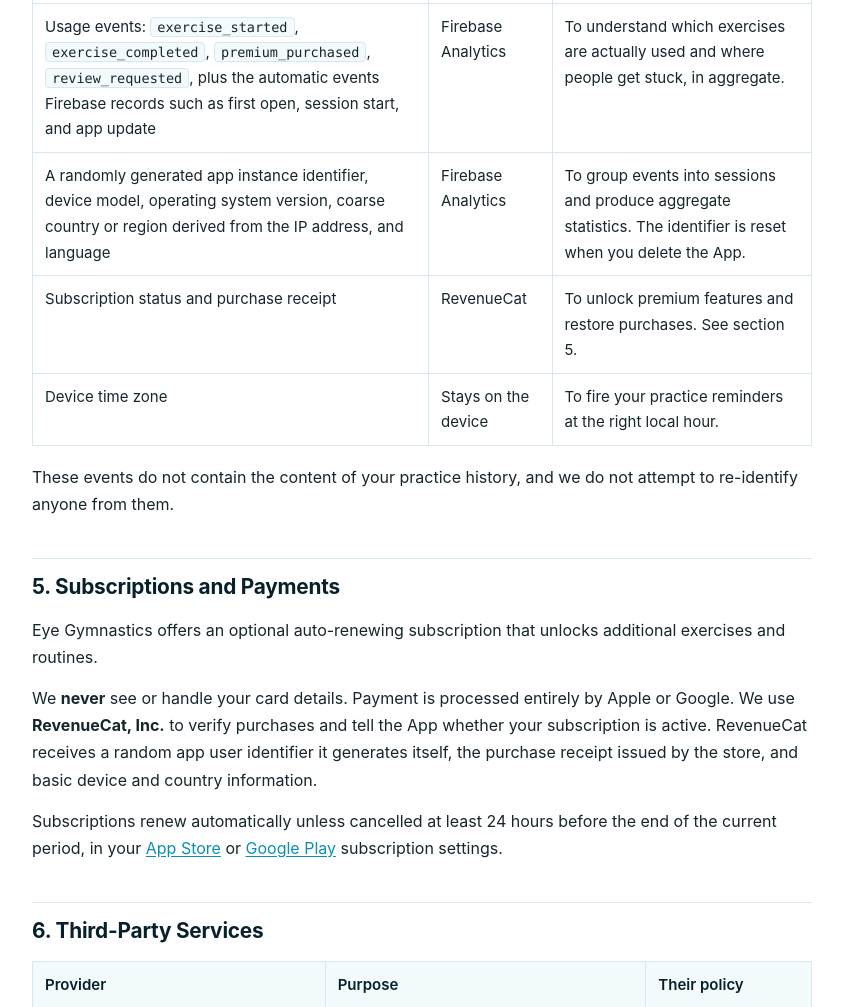
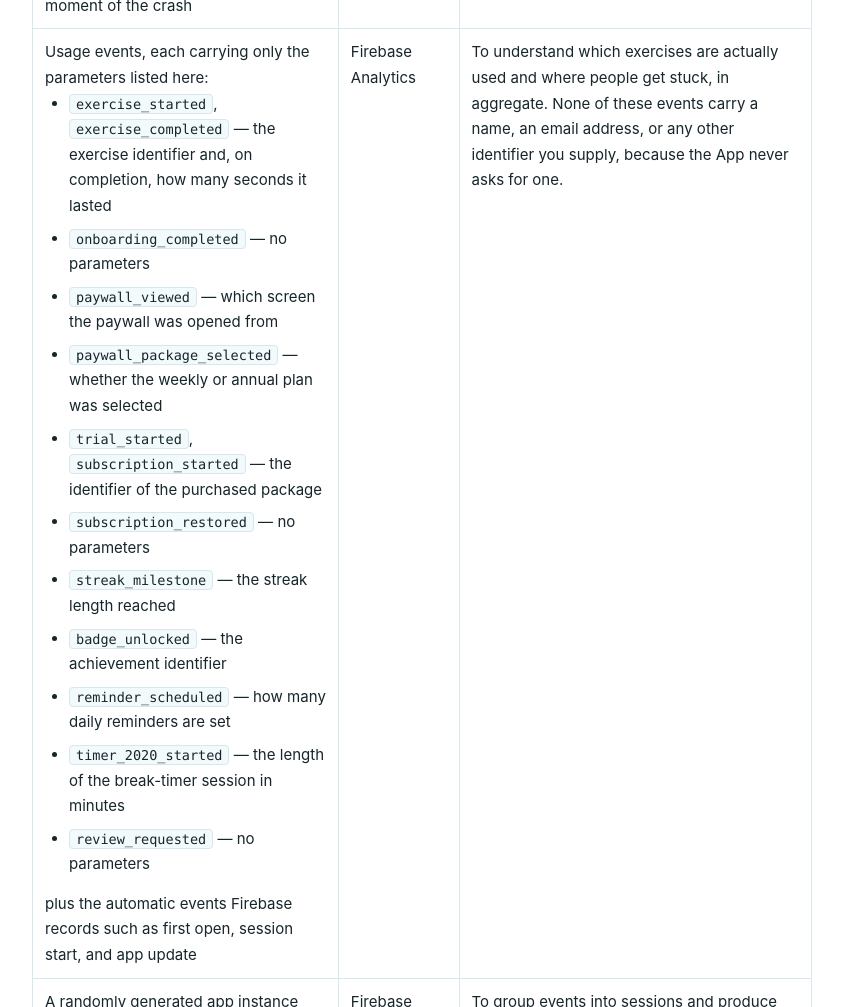
Before and after one commit to elyorberdiev/eyegym-legal, a plain HTML site: page privacy.html in a window 1280 px wide. Shown: the part 1793-2800 px from the top of the page, without its empty margins (218-1061 px from the left). Drawn offline with Linux system fonts and the light colour scheme.

Commit message:
Update legal documents: all exercises free, premium feature list, analytics events

```diff
--- a/privacy.html
+++ b/privacy.html
@@ -14,7 +14,7 @@
   <h1>Privacy Policy</h1>
   <p class="meta">
     For the Eye Gymnastics mobile app (<code>com.indiehacker.eye_gymnastics</code>) on iOS and Android.<br>
-    Effective Date: <strong>August 15, 2026</strong> · Last Updated: <strong>August 15, 2026</strong>
+    Effective Date: <strong>August 15, 2026</strong> · Last Updated: <strong>August 25, 2026</strong>
   </p>
   <p class="nav-links"><a href="index.html">← Legal home</a><a href="terms.html">Terms of Use</a></p>
 </header>
@@ -64,9 +64,23 @@
       <td>To find and fix crashes.</td>
     </tr>
     <tr>
-      <td>Usage events: <code>exercise_started</code>, <code>exercise_completed</code>, <code>premium_purchased</code>, <code>review_requested</code>, plus the automatic events Firebase records such as first open, session start, and app update</td>
+      <td>Usage events, each carrying only the parameters listed here:
+        <ul>
+          <li><code>exercise_started</code>, <code>exercise_completed</code> — the exercise identifier and, on completion, how many seconds it lasted</li>
+          <li><code>onboarding_completed</code> — no parameters</li>
+          <li><code>paywall_viewed</code> — which screen the paywall was opened from</li>
+          <li><code>paywall_package_selected</code> — whether the weekly or annual plan was selected</li>
+          <li><code>trial_started</code>, <code>subscription_started</code> — the identifier of the purchased package</li>
+          <li><code>subscription_restored</code> — no parameters</li>
+          <li><code>streak_milestone</code> — the streak length reached</li>
+          <li><code>badge_unlocked</code> — the achievement identifier</li>
+          <li><code>reminder_scheduled</code> — how many daily reminders are set</li>
+          <li><code>timer_2020_started</code> — the length of the break-timer session in minutes</li>
+          <li><code>review_requested</code> — no parameters</li>
+        </ul>
+        plus the automatic events Firebase records such as first open, session start, and app update</td>
       <td>Firebase Analytics</td>
-      <td>To understand which exercises are actually used and where people get stuck, in aggregate.</td>
+      <td>To understand which exercises are actually used and where people get stuck, in aggregate. None of these events carry a name, an email address, or any other identifier you supply, because the App never asks for one.</td>
     </tr>
     <tr>
       <td>A randomly generated app instance identifier, device model, operating system version, coarse country or region derived from the IP address, and language</td>
@@ -89,7 +103,7 @@
 <p>These events do not contain the content of your practice history, and we do not attempt to re-identify anyone from them.</p>
 
 <h2>5. Subscriptions and Payments</h2>
-<p>Eye Gymnastics offers an optional auto-renewing subscription that unlocks additional exercises and routines.</p>
+<p>Every exercise in the App is free. Eye Gymnastics offers an optional auto-renewing subscription that unlocks the features built around the exercises — full practice history and statistics, guided programs, the screen-break timer, the home screen widget, unlimited reminders, and the complete achievement set. See <a href="terms.html">section 9 of the Terms of Use</a>.</p>
 <p>We <strong>never</strong> see or handle your card details. Payment is processed entirely by Apple or Google. We use <strong>RevenueCat, Inc.</strong> to verify purchases and tell the App whether your subscription is active. RevenueCat receives a random app user identifier it generates itself, the purchase receipt issued by the store, and basic device and country information.</p>
 <p>Subscriptions renew automatically unless cancelled at least 24 hours before the end of the current period, in your <a href="https://apps.apple.com/account/subscriptions" target="_blank" rel="noopener">App Store</a> or <a href="https://play.google.com/store/account/subscriptions" target="_blank" rel="noopener">Google Play</a> subscription settings.</p>
 
```
Also changed, not shown: index.html (+1 -1 lines), terms.html (+5 -3 lines), 1 other file.
